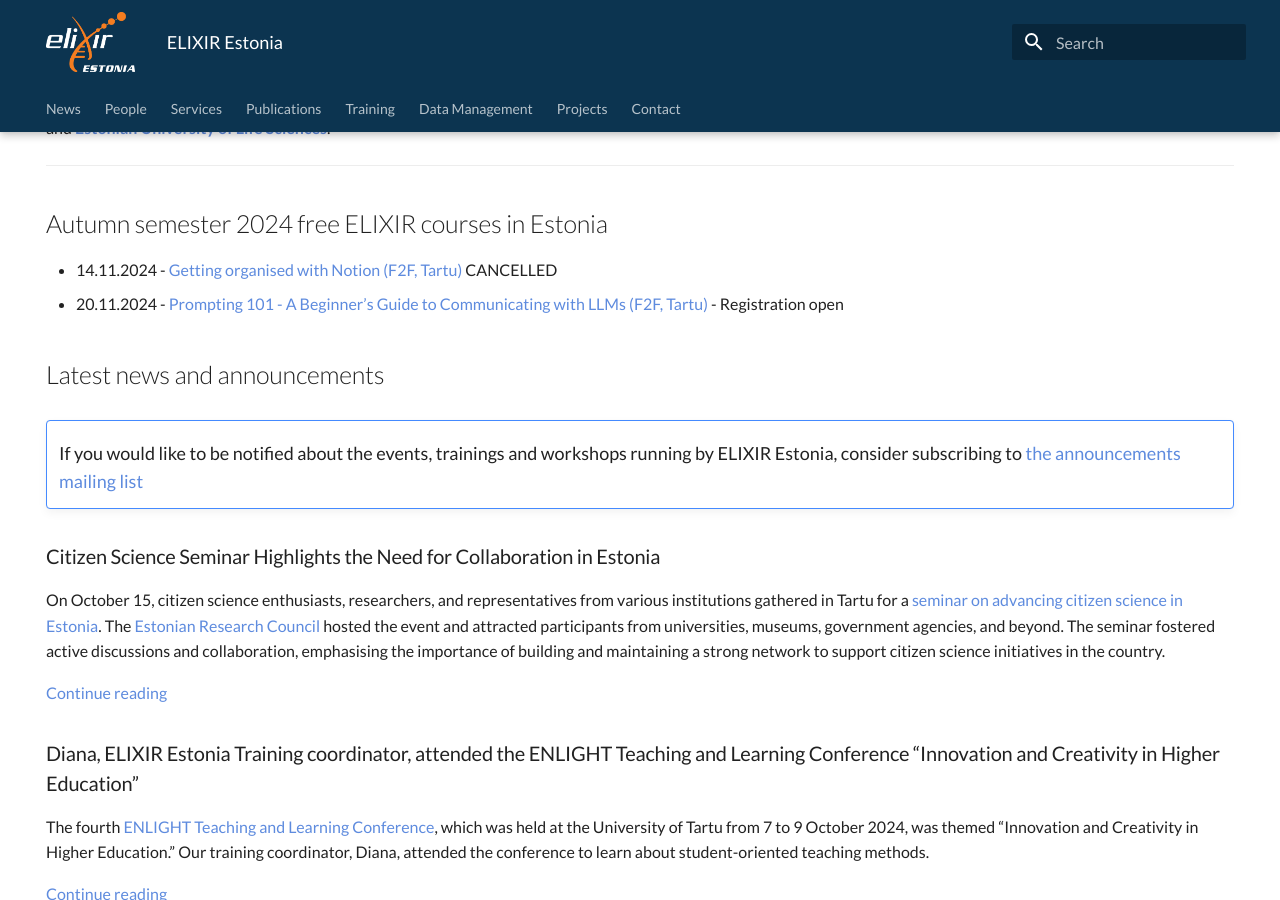
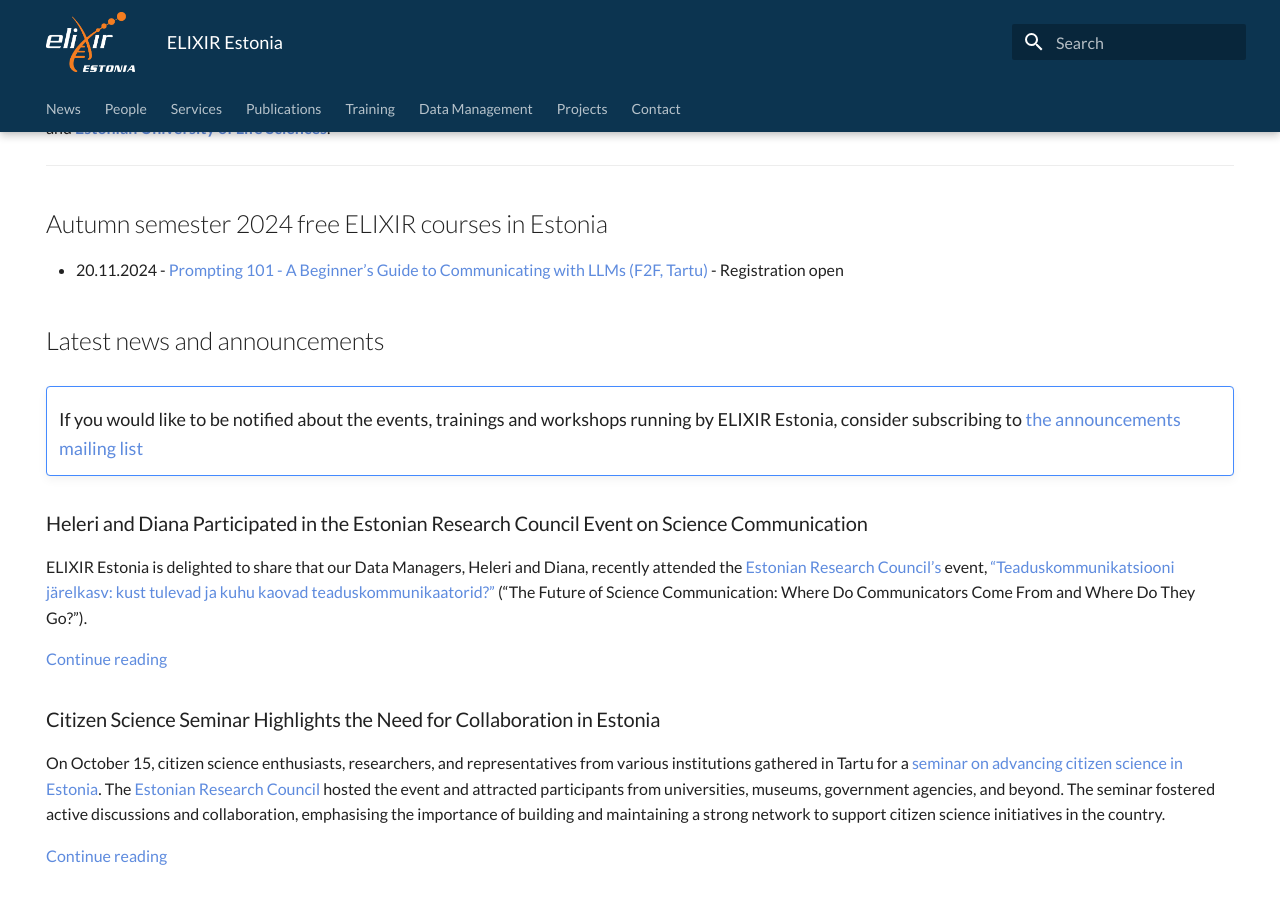
Before and after one commit to ELIXIREstonia/elixirestonia.github.io, an MkDocs documentation site: the page built from content/index.md, in a window 1280 px wide and 900 px high, scrolled down 376 px. Built offline with MkDocs 1.6.1 and Material for MkDocs 9.7.7, drawn with Linux system fonts in a browser that asks for light colours.

Commit message:
Update index.md
Added scientific communication conference short news.

```diff
--- a/content/index.md
+++ b/content/index.md
@@ -33,7 +33,6 @@
 ---
 ## Autumn semester 2024 free ELIXIR courses in Estonia
 
-* 14.11.2024 - [Getting organised with Notion (F2F, Tartu)](news/posts/2024/Notion.md) CANCELLED
 * 20.11.2024 - [Prompting 101 - A Beginner's Guide to Communicating with LLMs (F2F, Tartu)](news/posts/2024/prompt_generation.md) - Registration open
 
 <!---
@@ -47,6 +46,13 @@
     If you would like to be notified about the events, trainings and workshops
     running by ELIXIR Estonia, consider subscribing to [the announcements mailing
     list](https://lists.ut.ee/wws/subscribe/elixir.news?previous_action=edit_list_request)
+
+### Heleri and Diana Participated in the Estonian Research Council Event on Science Communication
+
+ELIXIR Estonia is delighted to share that our Data Managers, Heleri and Diana, recently attended the [Estonian Research Council’s](https://etag.ee/) event, [“Teaduskommunikatsiooni järelkasv: kust tulevad ja kuhu kaovad teaduskommunikaatorid?”](https://etag.ee/tegevused/teaduskommunikatsioon/teaduskommunikatsiooni-konverentsid/teaduskommunikatsiooni-konverents-2024/) (“The Future of Science Communication: Where Do Communicators Come From and Where Do They Go?”).
+
+[Continue reading](news/posts/2024/Sci-comm_Conference.md)
+
 
 ### Citizen Science Seminar Highlights the Need for Collaboration in Estonia
 
```
